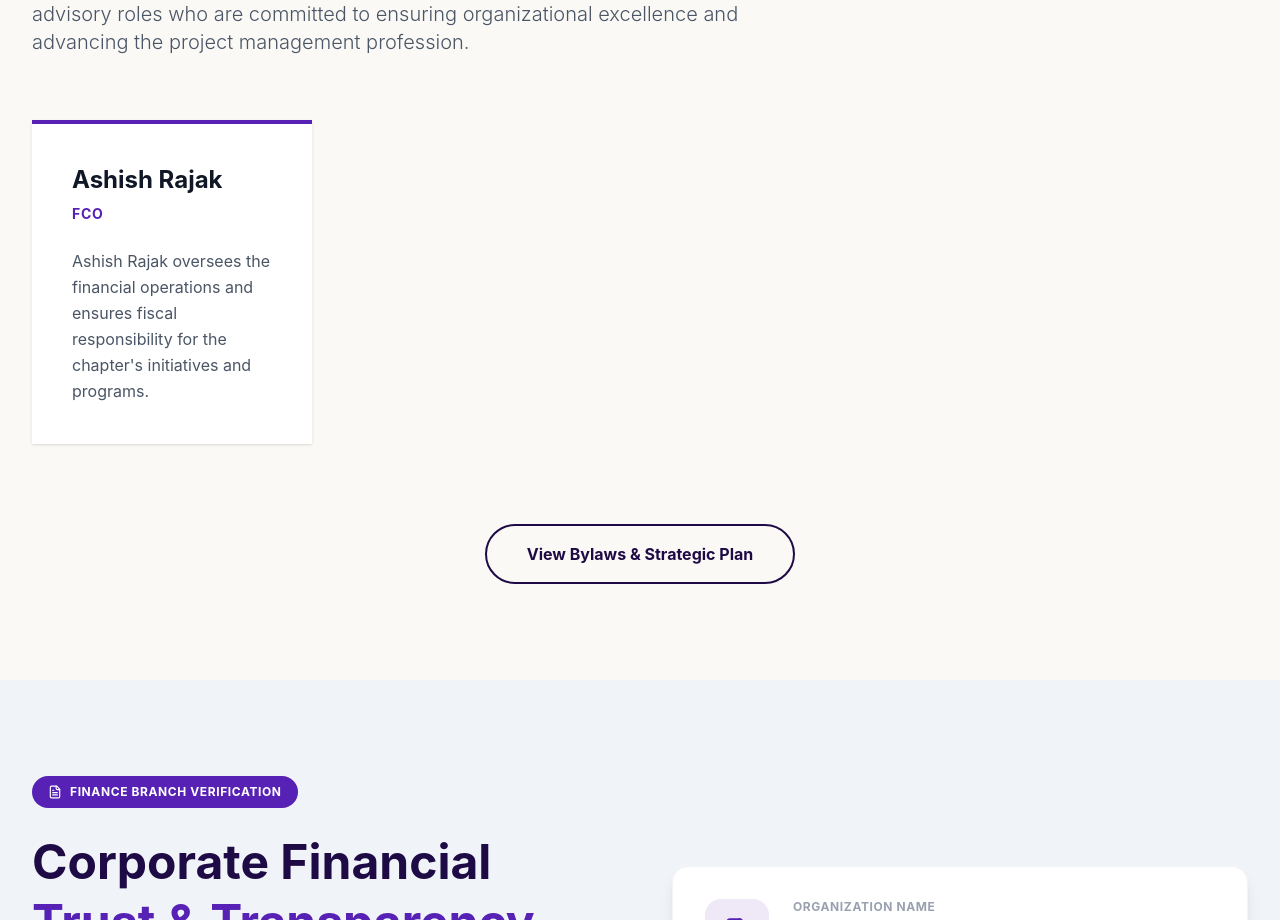
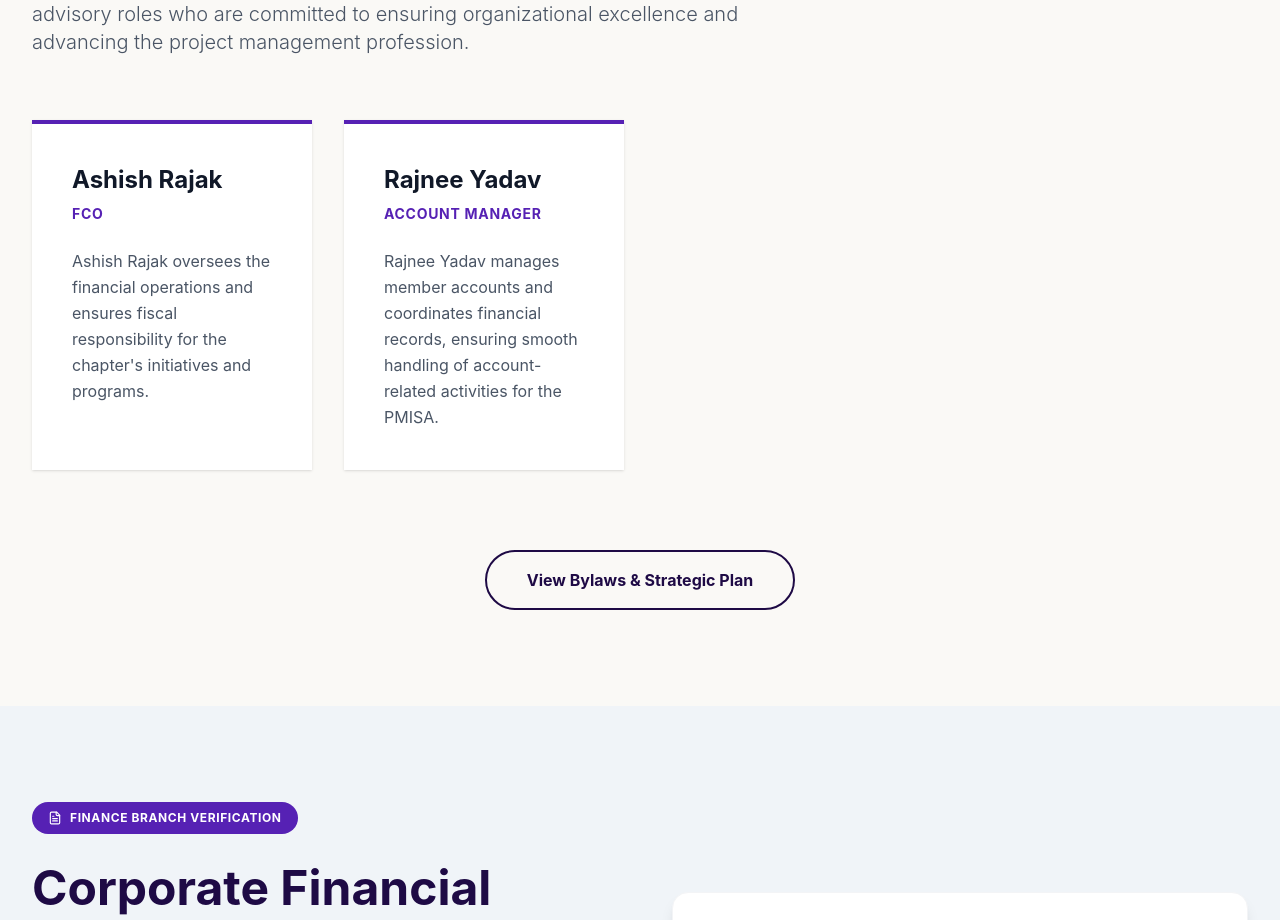
Before and after one commit to yash91989201/pmi-south-asia, a React (Vite) app in the folder apps/web/: page /about in a window 1280 px wide. Shown: the part 1406-2326 px from the top of the page. Built offline with nearby package versions, Linux system fonts and the light colour scheme; no server answers.

Commit message:
update board member name in about

```diff
--- a/apps/web/src/routes/about.tsx
+++ b/apps/web/src/routes/about.tsx
@@ -13,6 +13,13 @@
     name: "Ashish Rajak",
     role: "FCO",
     bio: "Ashish Rajak oversees the financial operations and ensures fiscal responsibility for the chapter's initiatives and programs.",
+    imageUrl: "",
+  },
+  {
+    id: "2",
+    name: "Rajnee Yadav",
+    role: "Account Manager",
+    bio: "Rajnee Yadav manages member accounts and coordinates financial records, ensuring smooth handling of account-related activities for the PMISA.",
     imageUrl: "",
   },
 ];
```
